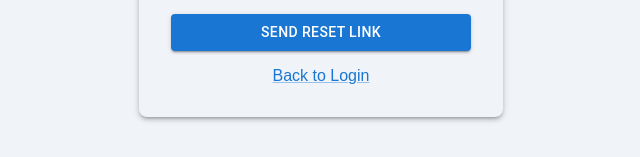
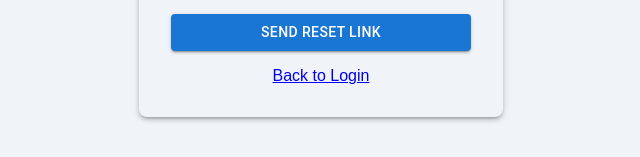
Before and after one commit to KAsare1/markdown-editor, a React (Vite) app: page /forgot-password in a window 1280 px wide. Shown: the part 226-383 px from the top of the page, without its empty margins (319-959 px from the left). Built offline with nearby package versions, Linux system fonts and the light colour scheme.

Commit message:
minor fix

```diff
--- a/src/screens/auth/forgotpassword.tsx
+++ b/src/screens/auth/forgotpassword.tsx
@@ -1,5 +1,6 @@
 import React, { useState } from "react";
-import { Box, TextField, Button, Typography, Link } from "@mui/material";
+import { Box, TextField, Button, Typography } from "@mui/material";
+import { Link } from "react-router-dom";
 
 const ForgotPasswordScreen: React.FC = () => {
     const [email, setEmail] = useState<string>("");
@@ -41,7 +42,7 @@ const ForgotPasswordScreen: React.FC = () => {
           </Button>
         </form>
         <Box sx={{ mt: 2 }}>
-          <Link href="/login">Back to Login</Link>
+          <Link to="/login">Back to Login</Link>
         </Box>
       </Box>
     );
```
